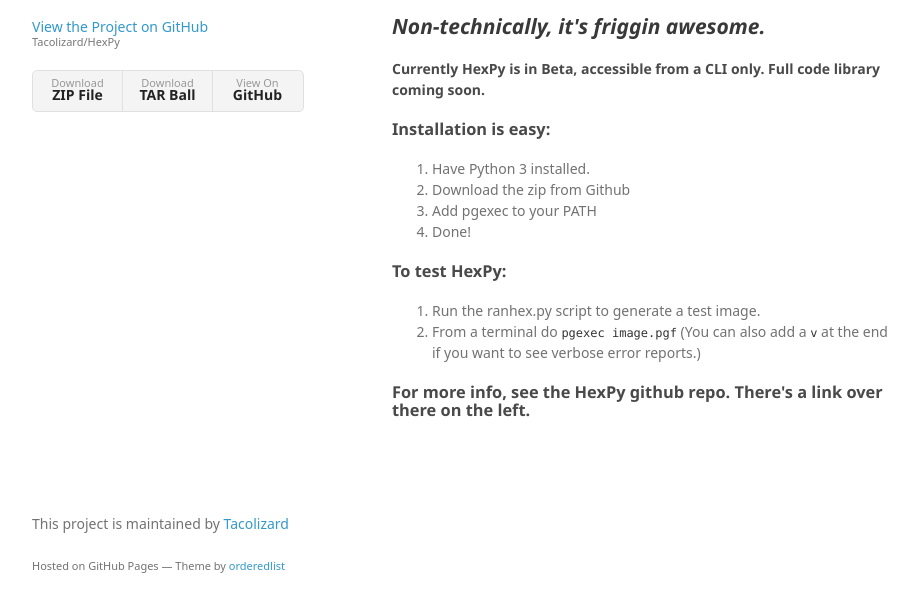
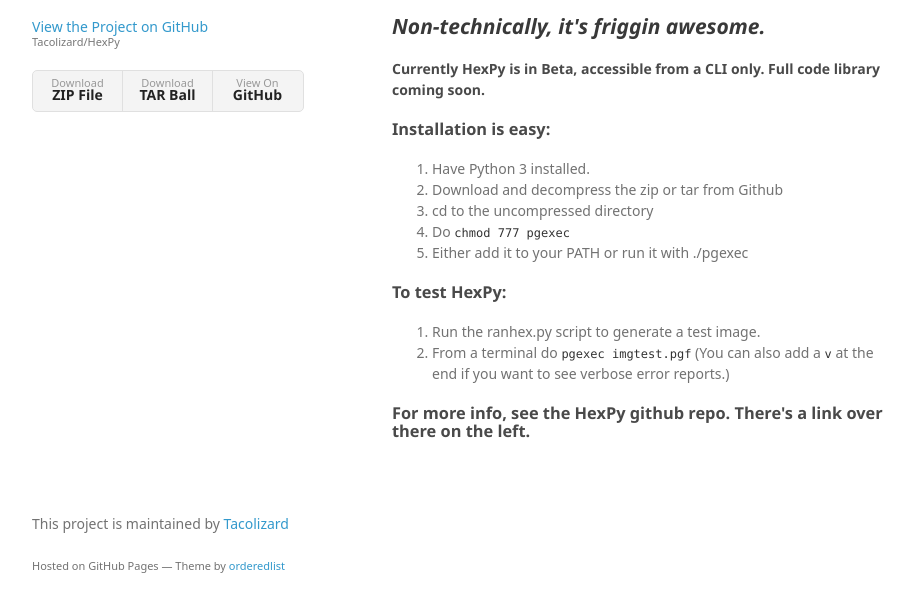
Before and after one commit to Tacolizard/HexPy, a plain HTML site: page index.html in a window 1280 px wide. Shown: the part 155-766 px from the top of the page, without its empty margins (178-1096 px from the left). Drawn offline with Linux system fonts and the light colour scheme; a web font is replaced by a local one.

```diff
--- a/index.html
+++ b/index.html
@@ -43,9 +43,11 @@
 
 <ol>
 <li>Have Python 3 installed.</li>
-<li>Download the zip from Github</li>
-<li>Add pgexec to your PATH</li>
-<li>Done!</li>
+<li>Download and decompress the zip or tar from Github</li>
+<li>cd to the uncompressed directory</li>
+<li>Do <code>chmod 777 pgexec</code>
+</li>
+<li>Either add it to your PATH or run it with ./pgexec</li>
 </ol>
 
 <h3>
@@ -53,7 +55,7 @@
 
 <ol>
 <li>Run the ranhex.py script to generate a test image.</li>
-<li>From a terminal do <code>pgexec image.pgf</code>
+<li>From a terminal do <code>pgexec imgtest.pgf</code>
 (You can also add a <code>v</code> at the end if you want to see verbose error reports.)</li>
 </ol>
 
--- a/params.json
+++ b/params.json
@@ -1,6 +1,6 @@
 {
   "name": "HexPy",
   "tagline": "Powerful graphics, yet extremely lightweight. Pure Python 3.",
-  "body": "#HexPy, technically, is a family of tools for creating, modifying, and displaying 8-byte color hexcodes. \r\n##_Non-technically, it's friggin awesome._\r\n\r\n\r\n\r\n####Currently HexPy is in Beta, accessible from a CLI only. Full code library coming soon.\r\n\r\n###Installation is easy:\r\n1. Have Python 3 installed.\r\n2. Download the zip from Github\r\n3. Add pgexec to your PATH\r\n4. Done!\r\n\r\n###To test HexPy:\r\n1. Run the ranhex.py script to generate a test image.\r\n2. From a terminal do `pgexec image.pgf`\r\n(You can also add a `v` at the end if you want to see verbose error reports.)\r\n\r\n\r\n###For more info, see the HexPy github repo. There's a link over there on the left.",
+  "body": "#HexPy, technically, is a family of tools for creating, modifying, and displaying 8-byte color hexcodes. \r\n##_Non-technically, it's friggin awesome._\r\n\r\n\r\n\r\n####Currently HexPy is in Beta, accessible from a CLI only. Full code library coming soon.\r\n\r\n###Installation is easy:\r\n1. Have Python 3 installed.\r\n2. Download and decompress the zip or tar from Github\r\n3. cd to the uncompressed directory\r\n4. Do `chmod 777 pgexec`\r\n5. Either add it to your PATH or run it with ./pgexec\r\n\r\n###To test HexPy:\r\n1. Run the ranhex.py script to generate a test image.\r\n2. From a terminal do `pgexec imgtest.pgf`\r\n(You can also add a `v` at the end if you want to see verbose error reports.)\r\n\r\n\r\n###For more info, see the HexPy github repo. There's a link over there on the left.",
   "note": "Don't delete this file! It's used internally to help with page regeneration."
 }
```
